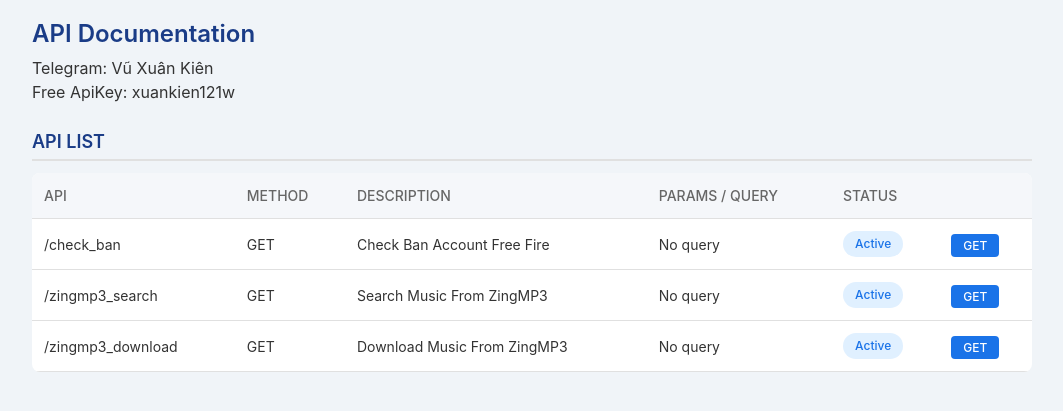
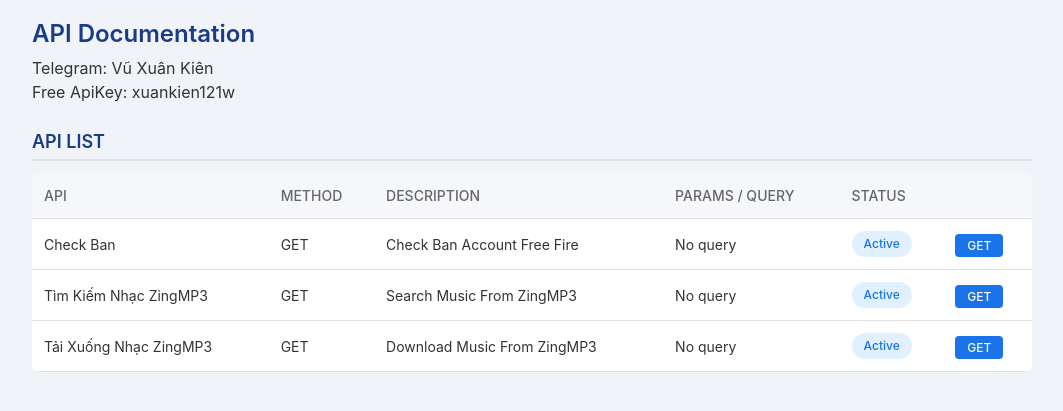
Before and after one commit to Xuankiendev/api-kiendev, a Flask app: page / in a window 1280 px wide. Shown: the top 411 px of the page, without its empty margins (108-1171 px from the left). Run offline with Flask 3, Linux system fonts and the light colour scheme.

Commit message:
Update index.html

```diff
--- a/templates/index.html
+++ b/templates/index.html
@@ -117,15 +117,15 @@
             </thead>
             <tbody>
                 <tr>
-                    <td>/check_ban</td>
+                    <td>Check Ban</td>
                     <td>GET</td>
                     <td>Check Ban Account Free Fire</td>
                     <td>No query</td>
                     <td><span class="status">Active</span></td>
-                    <td><a href="https://api-kiendev.vercel.appcheck_ban" target="_blank" class="get-btn">GET</a></td>
+                    <td><a href="https://api-kiendev.vercel.app/check_ban" target="_blank" class="get-btn">GET</a></td>
                 </tr>
                 <tr>
-                    <td>/zingmp3_search</td>
+                    <td>Tìm Kiếm Nhạc ZingMP3</td>
                     <td>GET</td>
                     <td>Search Music From ZingMP3</td>
                     <td>No query</td>
@@ -133,7 +133,7 @@
                     <td><a href="https://api-kiendev.vercel.app/zingmp3_search" target="_blank" class="get-btn">GET</a></td>
                 </tr>
                 <tr>
-                    <td>/zingmp3_download</td>
+                    <td>Tải Xuống Nhạc ZingMP3</td>
                     <td>GET</td>
                     <td>Download Music From ZingMP3</td>
                     <td>No query</td>
```
